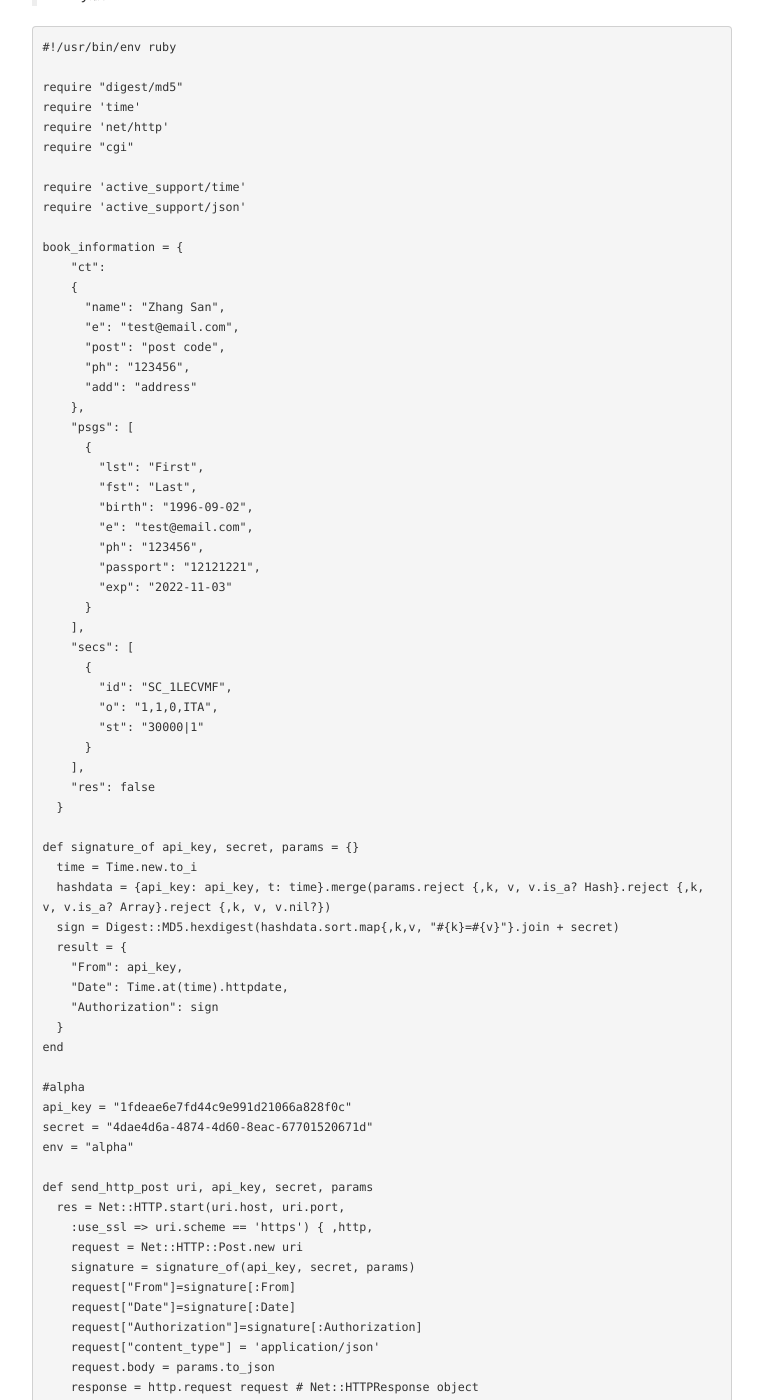
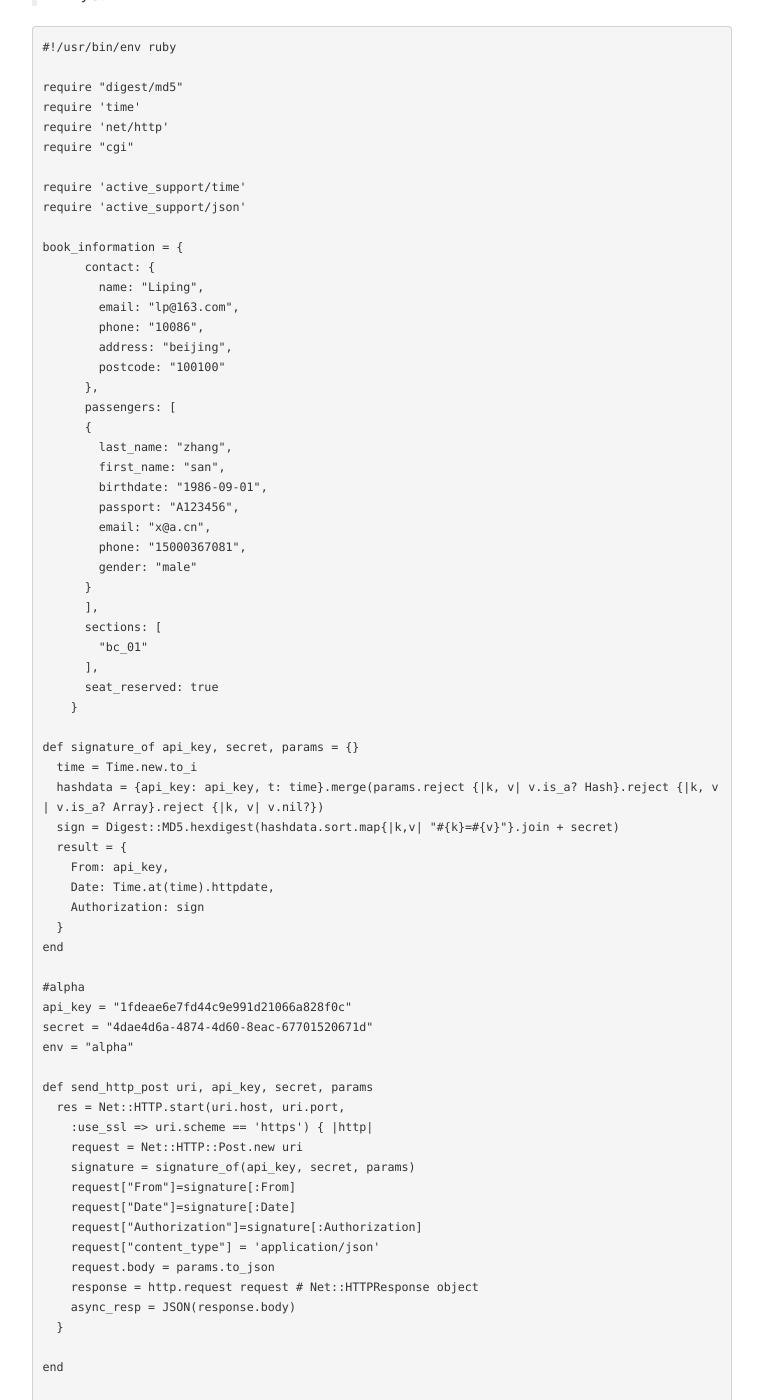
Before and after one commit to kyoangel/grailtrip, a Jekyll site: the page built from zh/pages/00_overview_v2.md, in a window 1280 px wide and 1400 px high, scrolled down 9958 px. Shown: the whole window, without its empty margins (258-1021 px from the left). Built offline with Jekyll 4.4.1, drawn with Linux system fonts in a browser that asks for light colours; some of the changed text lies outside the part shown.

Commit message:
updated booking sample code

```diff
--- a/zh/pages/00_overview_v2.md
+++ b/zh/pages/00_overview_v2.md
@@ -636,43 +636,38 @@ require 'active_support/time'
 require 'active_support/json'
 
 book_information = {
-    "ct":
-    {
-      "name": "Zhang San",
-      "e": "test@email.com",
-      "post": "post code",
-      "ph": "123456",
-      "add": "address"
-    },
-    "psgs": [
+      contact: {
+        name: "Liping",
+        email: "lp@163.com",
+        phone: "10086",
+        address: "beijing",
+        postcode: "100100"
+      },
+      passengers: [
       {
-        "lst": "First",
-        "fst": "Last",
-        "birth": "1996-09-02",
-        "e": "test@email.com",
-        "ph": "123456",
-        "passport": "12121221",
-        "exp": "2022-11-03"
+        last_name: "zhang",
+        first_name: "san",
+        birthdate: "1986-09-01",
+        passport: "A123456",
+        email: "x@a.cn",
+        phone: "15000367081",
+        gender: "male"
       }
-    ],
-    "secs": [
-      {
-        "id": "SC_1LECVMF",
-        "o": "1,1,0,ITA",
-        "st": "30000|1"
-      }
-    ],
-    "res": false
-  }
+      ],
+      sections: [
+        "bc_01"
+      ],
+      seat_reserved: true
+    }
 
 def signature_of api_key, secret, params = {}
   time = Time.new.to_i
-  hashdata = {api_key: api_key, t: time}.merge(params.reject {,k, v, v.is_a? Hash}.reject {,k, v, v.is_a? Array}.reject {,k, v, v.nil?})
-  sign = Digest::MD5.hexdigest(hashdata.sort.map{,k,v, "#{k}=#{v}"}.join + secret)
+  hashdata = {api_key: api_key, t: time}.merge(params.reject {|k, v| v.is_a? Hash}.reject {|k, v| v.is_a? Array}.reject {|k, v| v.nil?})
+  sign = Digest::MD5.hexdigest(hashdata.sort.map{|k,v| "#{k}=#{v}"}.join + secret)
   result = {
-    "From": api_key,
-    "Date": Time.at(time).httpdate,
-    "Authorization": sign
+    From: api_key,
+    Date: Time.at(time).httpdate,
+    Authorization: sign
   }
 end
 
@@ -683,7 +678,7 @@ env = "alpha"
 
 def send_http_post uri, api_key, secret, params
   res = Net::HTTP.start(uri.host, uri.port,
-    :use_ssl => uri.scheme == 'https') { ,http,
+    :use_ssl => uri.scheme == 'https') { |http|
     request = Net::HTTP::Post.new uri
     signature = signature_of(api_key, secret, params)
     request["From"]=signature[:From]
@@ -699,7 +694,7 @@ end
 
 def send_http_get uri, api_key, secret, params
   Net::HTTP.start(uri.host, uri.port,
-    :use_ssl => uri.scheme == 'https') { ,http,
+    :use_ssl => uri.scheme == 'https') { |http|
     request = Net::HTTP::Get.new uri
     signature = signature_of(api_key, secret, params)
     request["From"]=signature[:From]
@@ -711,12 +706,12 @@ def send_http_get uri, api_key, secret, params
 end
 
 begin
-  uri = URI("https://#{env}.api.detie.cn/api/v1/online_orders")
+  uri = URI("https://#{env}.api.detie.cn/api/v2/online_orders")
   async_resp = send_http_post uri, api_key, secret, book_information
   p async_resp
   sleep(3)
 
-  get_result_uri = URI("https://#{env}.api.detie.cn/api/v1/async_results/#{async_resp['async']}")
+  get_result_uri = URI("https://#{env}.api.detie.cn/api/v2/async_results/#{async_resp['async']}")
   50.times do
     sleep(3)
     book_result = send_http_get get_result_uri, api_key, secret, {async_key: async_resp['async']}
```
Also changed, not shown: other parts of zh/pages/00_overview_v2.md (+2 -2 lines), demo/ruby/book.rb (added, +95 -0 lines).
